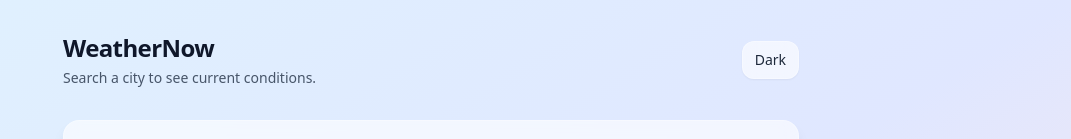
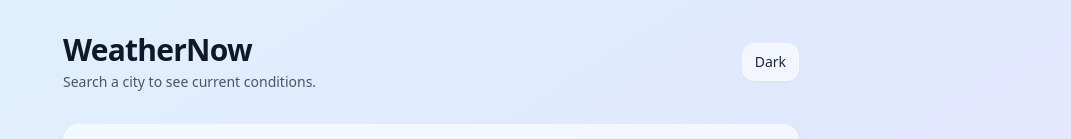
Before and after one commit to Bahram2006/weather-app, a React (Vite) app: page / in a window 1280 px wide. Shown: the top 139 px of the page, without its empty margins (209-1280 px from the left). Built offline with nearby package versions, Linux system fonts and the light colour scheme.

Commit message:
increase header font size

```diff
--- a/src/App.jsx
+++ b/src/App.jsx
@@ -118,7 +118,7 @@ function App() {
     <div className="min-h-screen bg-gradient-to-br from-sky-100 via-indigo-100 to-rose-100 dark:from-slate-950 dark:via-slate-900 dark:to-slate-950">
       <header className="mx-auto flex w-full max-w-3xl items-center justify-between px-4 pt-8">
         <div>
-          <h1 className="text-2xl font-semibold tracking-tight text-slate-900 dark:text-slate-100">
+          <h1 className="text-3xl font-semibold tracking-tight text-slate-900 dark:text-slate-100">
             WeatherNow
           </h1>
           <p className="mt-1 text-sm text-slate-600 dark:text-slate-300">
```
